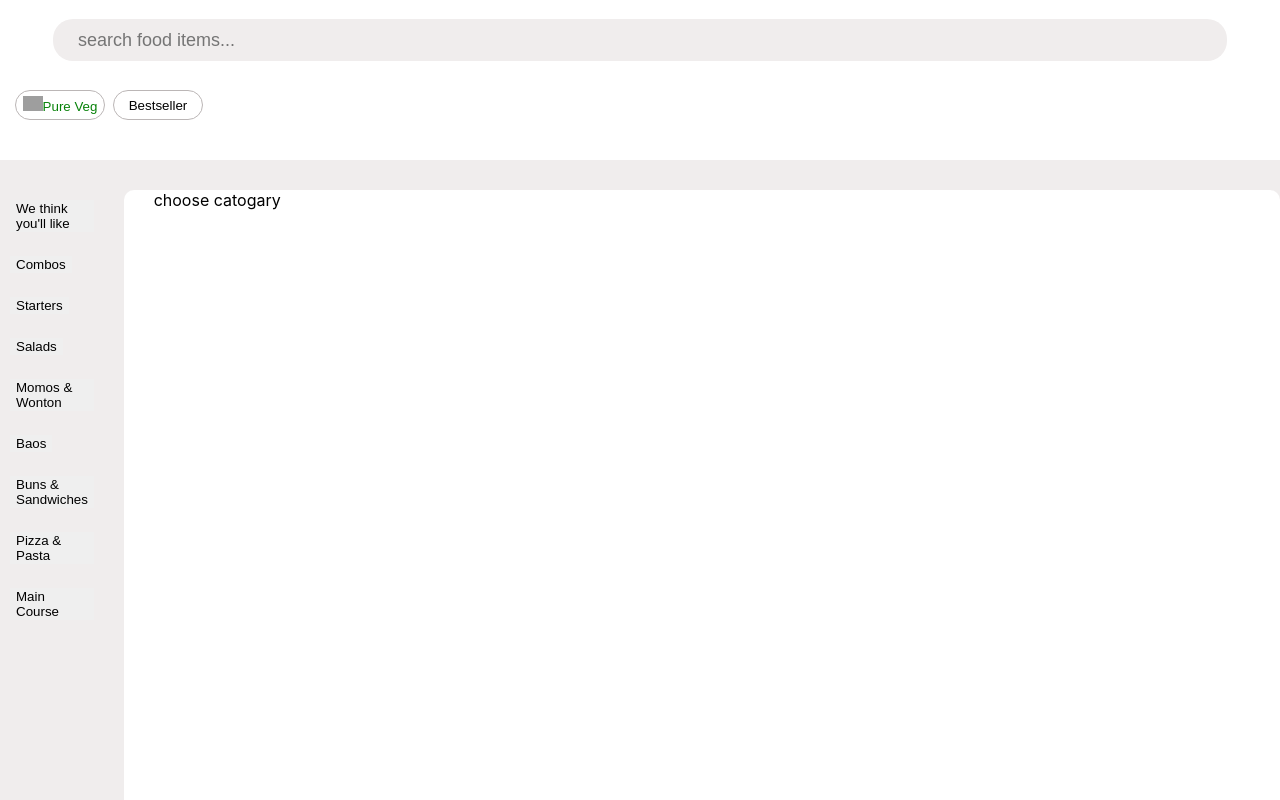
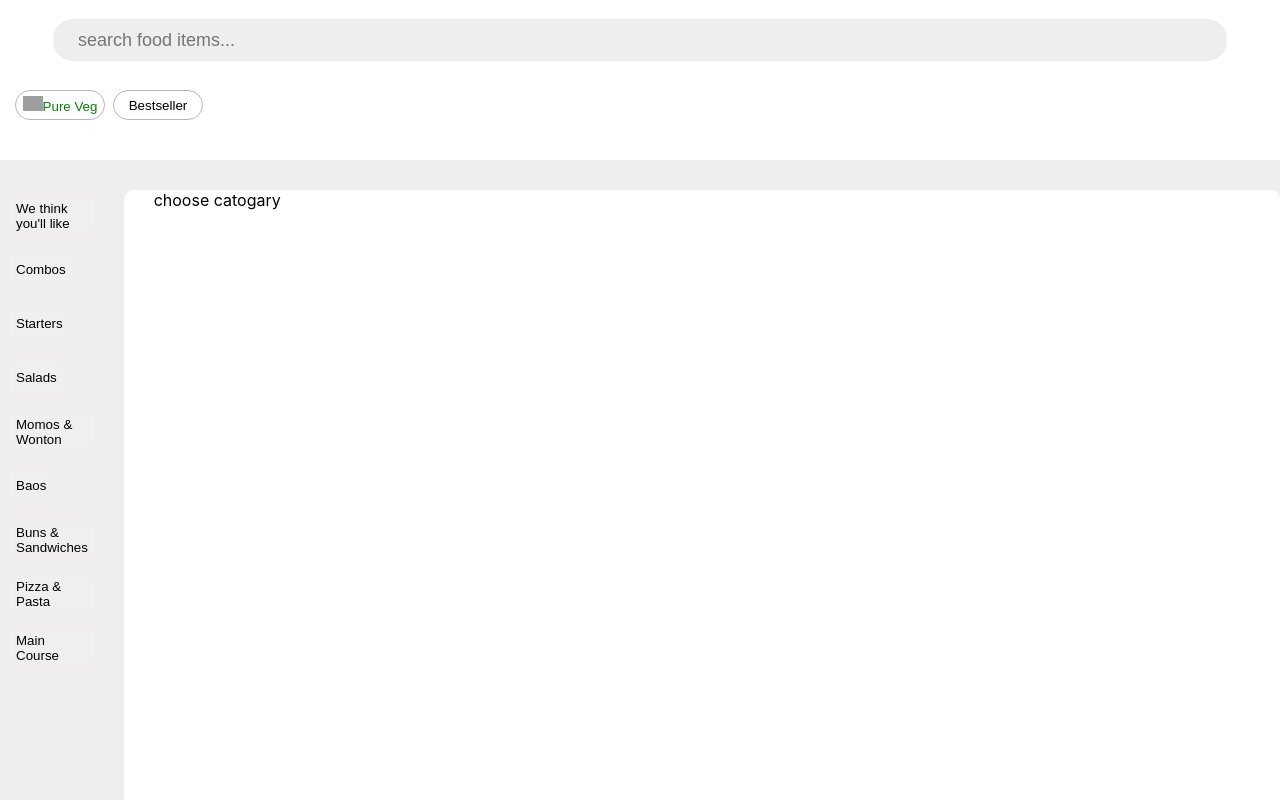
Before and after one commit to Rajahassan941/food, a React (Create React App) app: page / in a window 1280 px wide. Shown: the top 800 px of the page. Built offline with nearby package versions, Linux system fonts and the light colour scheme; grey boxes are pictures that could not be loaded.

Commit message:
button finished

```diff
--- a/src/components/Home.jsx
+++ b/src/components/Home.jsx
@@ -1,5 +1,4 @@
 import React from 'react'
-import Header from './Header'
 import Sidebar from './Sidebar'
 import ViewCatogary from './ViewCatogary'
 import "./home.css"
--- a/src/components/Order.jsx
+++ b/src/components/Order.jsx
@@ -1,6 +1,4 @@
 import React from 'react'
-import FloatingLabel from 'react-bootstrap/FloatingLabel';
-import Form from 'react-bootstrap/Form';
 import "./order.css"
 
 import { Link } from 'react-router-dom';
--- a/src/components/Sidebar.jsx
+++ b/src/components/Sidebar.jsx
@@ -2,7 +2,7 @@ import { useState, useEffect } from "react";
 import React from 'react'
 import { Link ,useNavigate} from "react-router-dom";
 import "./sidebar.css"
-import ViewCategory from "./ViewCatogary";
+
 
 const Sidebar = () => {
 
--- a/src/components/header.css
+++ b/src/components/header.css
@@ -20,7 +20,6 @@
 
 
 }
-
 
 .box input{
     height: 40px;
--- a/src/components/sidebar.css
+++ b/src/components/sidebar.css
@@ -17,4 +17,11 @@
     border: none;
     cursor: pointer;
     text-align: left;
+    height: 30px;
+
 }
+.btn:focus{
+    color:#f57d27 ;
+    background-color: rgba(245, 125, 39, 0.1);
+    border-left: 2px solid #f57d27;
+}
```
